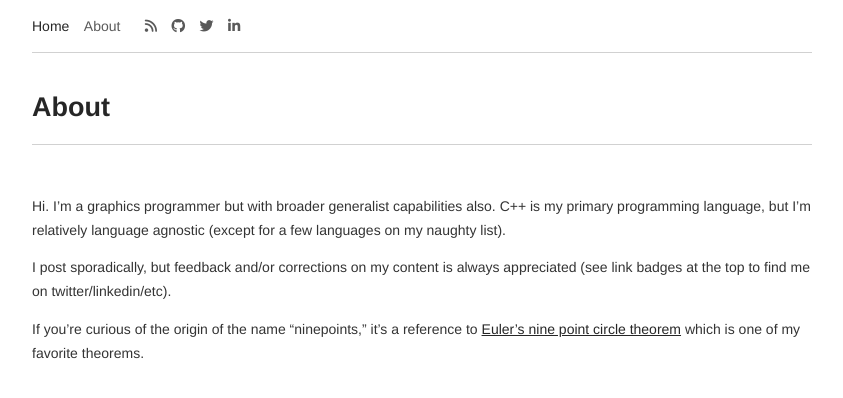
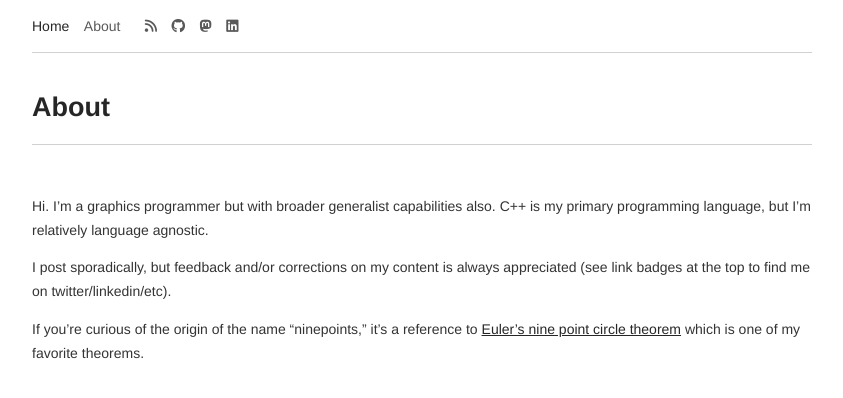
Before and after one commit to jeremyong/jeremyong.github.com, a Jekyll site: the page built from about.md, in a window 1280 px wide. Shown: the top 398 px of the page, without its empty margins (218-1061 px from the left). Built offline with Jekyll 4.4.1, drawn with Linux system fonts in a browser that asks for light colours; nearby versions of some CDN libraries.

Commit message:
Update social media icons and remove GA

```diff
--- a/_config.yml
+++ b/_config.yml
@@ -9,9 +9,6 @@ date_format: '%b %-d, %Y'
 header_pages:
   - about.md
   - bookshelf.md
-
-# Google services
-google_analytics: UA-10576233-1
 
 # Optional features
 show_related_posts: true
--- a/_includes/head.html
+++ b/_includes/head.html
@@ -18,7 +18,9 @@
 
   <!-- Fonts -->
   {% if site.show_social_icons or site.show_sharing_icons %}
-  <link href="https:////maxcdn.bootstrapcdn.com/font-awesome/latest/css/font-awesome.min.css" rel="stylesheet">
+  <link rel="stylesheet" href="https://cdnjs.cloudflare.com/ajax/libs/font-awesome/6.2.1/css/fontawesome.min.css" integrity="sha512-giQeaPns4lQTBMRpOOHsYnGw1tGVzbAIHUyHRgn7+6FmiEgGGjaG0T2LZJmAPMzRCl+Cug0ItQ2xDZpTmEc+CQ==" crossorigin="anonymous" referrerpolicy="no-referrer" />
+  <link rel="stylesheet" href="https://cdnjs.cloudflare.com/ajax/libs/font-awesome/6.2.1/css/solid.min.css" integrity="sha512-6mc0R607di/biCutMUtU9K7NtNewiGQzrvWX4bWTeqmljZdJrwYvKJtnhgR+Ryvj+NRJ8+NnnCM/biGqMe/iRA==" crossorigin="anonymous" referrerpolicy="no-referrer" />
+  <link rel="stylesheet" href="https://cdnjs.cloudflare.com/ajax/libs/font-awesome/6.2.1/css/brands.min.css" integrity="sha512-G/T7HQJXSeNV7mKMXeJKlYNJ0jrs8RsWzYG7rVACye+qrcUhEAYKYzaa+VFy6eFzM2+/JT1Q+eqBbZFSHmJQew==" crossorigin="anonymous" referrerpolicy="no-referrer" />
   {% endif %}
 
   {% include katex.html %}
--- a/_includes/header.html
+++ b/_includes/header.html
@@ -21,16 +21,16 @@
 
     {% endfor %}
     <li>
-      <a class="fa fa-rss" href="/feed.xml"></a>
+      <a class="fa-solid fa-rss" href="/feed.xml"></a>
     </li>
     <li>
-      <a class="fa fa-github" href="https://github.com/{{ site.github_username }}"></a>
+      <a class="fa-solid fa-brands fa-github" href="https://github.com/{{ site.github_username }}"></a>
     </li>
     <li>
-      <a class="fa fa-twitter" href="https://twitter.com/{{ site.twitter_username }}"></a>
+      <a class="fa-solid fa-brands fa-mastodon" href="https://mastodon.gamedev.place/@ninepoints"></a>
     </li>
     <li>
-      <a class="fa fa-linkedin" href="https://www.linkedin.com/in/{{ site.linkedin_username }}"></a>
+      <a class="fa-solid fa-brands fa-linkedin" href="https://www.linkedin.com/in/{{ site.linkedin_username }}"></a>
     </li>
   </ul>
 </nav>
--- a/about.md
+++ b/about.md
@@ -5,7 +5,7 @@ permalink: /about/
 ---
 
 Hi. I'm a graphics programmer but with broader generalist capabilities also. C++ is my primary
-programming language, but I'm relatively language agnostic (except for a few languages on my naughty list).
+programming language, but I'm relatively language agnostic.
 
 I post sporadically, but feedback and/or corrections on my content is always appreciated (see link badges
 at the top to find me on twitter/linkedin/etc).
```
Also changed, not shown: other parts of _includes/head.html (+0 -12 lines).
